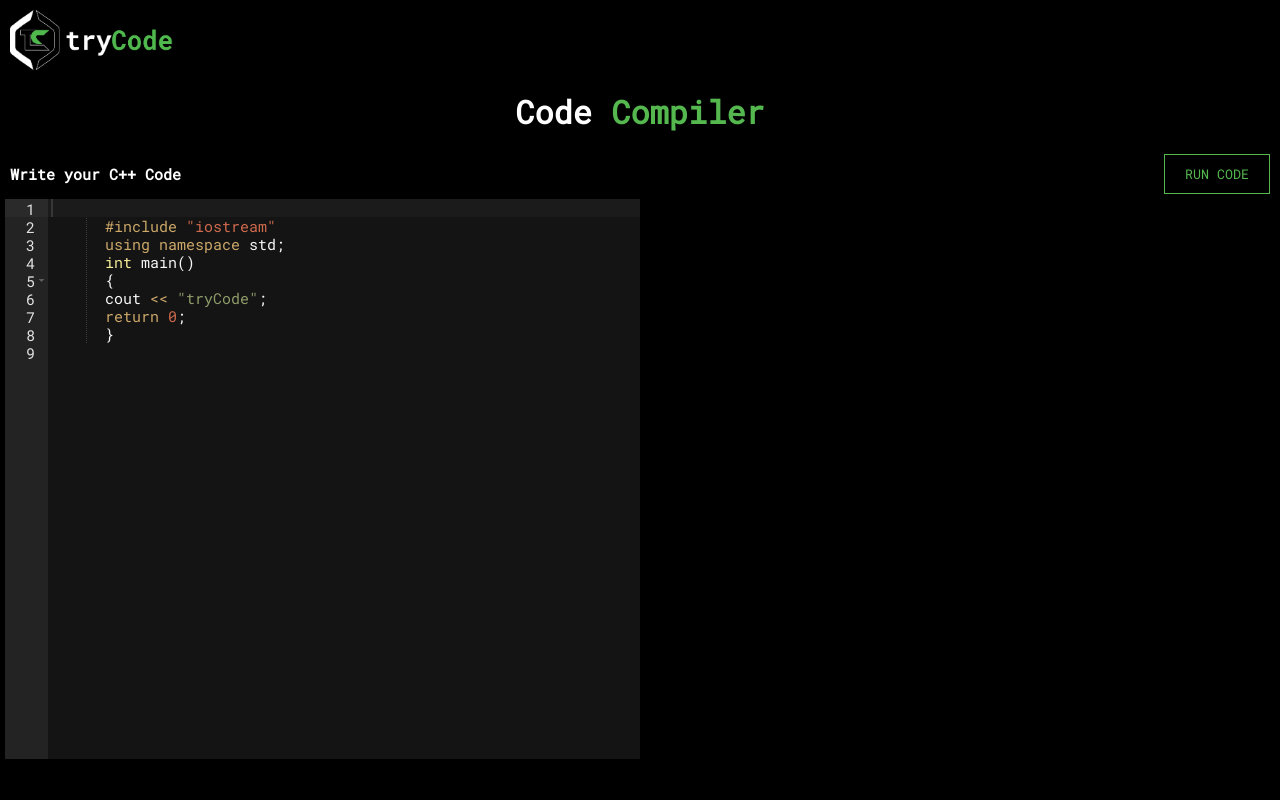
After one commit to Jay-2512/trycode, a Flask app: page /compile-code in a window 1280 px wide. The commit adds this page. Run offline with Flask 3, Linux system fonts and the light colour scheme; some libraries are stand-ins or nearby versions.

Commit message:
Updates Added

```diff
--- a/app.py
+++ b/app.py
@@ -7,6 +7,8 @@ import uuid
 import shutil
 
 app = Flask(__name__)
+
+global result_path
 
 @app.route('/')
 def index():
@@ -22,6 +24,7 @@ def upload_files():
 
 @app.route('/compile', methods=['POST'])
 def compile_code():
+    global result_path
     code = request.files['code']
     testcase = request.files['testcase']
     code_filename = str(uuid.uuid4()) + '.cpp'
@@ -92,13 +95,16 @@ def compile_code():
     with open(result_path, 'w') as f:
         f.write(result_text)
 
+
     return render_template('result.html', execution_times=execution_times, result_filename=result_filename)
 
 @app.route('/download/<result_filename>')
 def download_result(result_filename):
-    testcase_folder = os.path.dirname(result_filename)
-    result_path = os.path.join(testcase_folder, result_filename)
     return send_file(result_path, as_attachment=True)
+
+@app.route('/compile-code')
+def code_compiler():
+    return render_template('compiler.html')
 
 @app.route('/compileCode', methods=['POST'])
 def compileCode():
--- /dev/null
+++ b/static/scripts/richText.js
@@ -0,0 +1,11 @@
+console.log("Rich text loaded")
+
+var outputWindow =document.querySelector(".result-container")
+
+var editor = ace.edit("editor");
+editor.setTheme("ace/theme/twilight");
+editor.session.setMode("ace/mode/c_cpp");
+
+const getText = () => {
+  outputWindow.innerHTML = editor.getValue();
+}
--- /dev/null
+++ b/static/stylesheets/compiler.css
@@ -0,0 +1,52 @@
+.compiler {
+  flex-direction: column;
+}
+.header {
+  color: white;
+  margin-top: 100px;
+  position: absolute;
+  top: -10px;
+}
+
+.menu-bar {
+  height: 50px;
+  width: 100%;
+  display: flex;
+  justify-content: space-between;
+  align-items: center;
+  margin-top: 10%;
+}
+
+.menu-bar h1 {
+  font-size: 15px;
+  margin-left: 10px;
+  color: white;
+}
+
+.run-code {
+  margin-right: 10px;
+  background-color: black;
+}
+
+.sub-container {
+  height: 70%;
+  width: 100%;
+  margin-bottom: 20px;
+  display: flex;
+  justify-content: center;
+  align-items: center;
+}
+
+.code-container {
+  height: 100%;
+  width: 50%;
+  font-family: monospace !important;
+  font-size: 15px;
+  margin: 5px;
+}
+
+.result-container {
+  height: 100%;
+  width: 50%;
+  color: #54b84f;
+}
--- /dev/null
+++ b/templates/compiler.html
@@ -0,0 +1,31 @@
+{% extends 'base.html' %} {% block title %}tryCode-Test Results{% endblock %} {%
+block styles %}
+<link
+  rel="stylesheet"
+  href="{{ url_for('static', filename='./stylesheets/compiler.css') }}"
+/>
+<script src="//cdn.ckeditor.com/4.6.2/standard/ckeditor.js"></script>
+{% endblock %} {% block content %}
+
+<main class="screen-main compiler">
+  <h1 class="header">Code <span style="color: #54b84f">Compiler</span></h1>
+  <div class="menu-bar">
+    <h1>Write your C++ Code</h1>
+    <button class="run-code btn-secondary" onclick="getText()">RUN CODE</button>
+  </div>
+  <div class="sub-container">
+    <div class="code-container" id="editor">
+      #include "iostream"<br />
+      using namespace std; <br />
+      int main() <br />
+      { <br />
+      cout << "tryCode"; <br />
+      return 0; <br />
+      } <br />
+    </div>
+    <div class="result-container"></div>
+  </div>
+</main>
+<script src="https://cdnjs.cloudflare.com/ajax/libs/ace/1.31.1/ace.js"></script>
+<script src="{{url_for('static', filename= './scripts/richText.js')}}"></script>
+{% endblock %}
--- a/templates/home.html
+++ b/templates/home.html
@@ -10,7 +10,9 @@
     <h3>Test code with ease!</h3>
   </div>
   <div class="button-container_home">
-    <a href="/typeCode" class="btn-secondary">Write your code</a>
+    <a href="{{url_for('code_compiler')}}" class="btn-secondary"
+      >Write your code</a
+    >
     <a href="{{url_for('upload_files')}}" class="btn-primary">Test your code</a>
   </div>
 </main>
```
